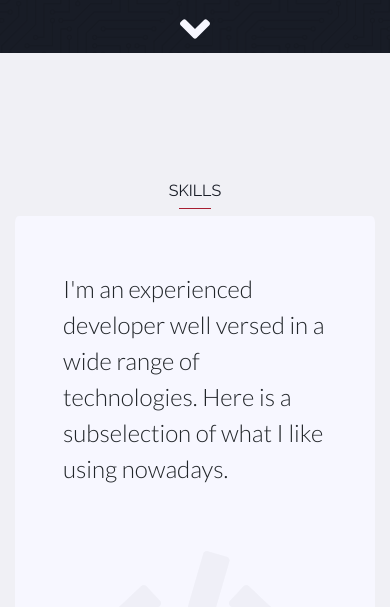
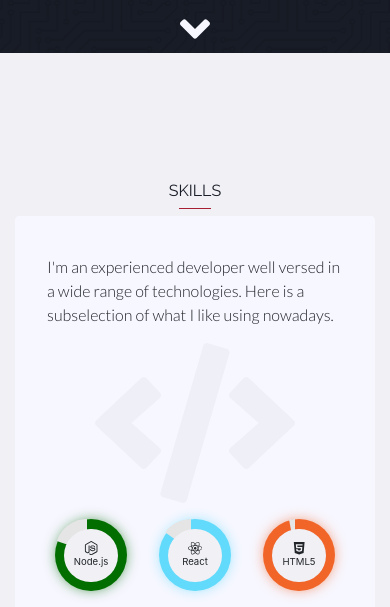
Before and after one commit to etarhan/etarhan.github.io, a Gatsby site: page / in a window 390 px wide. Shown: the part 191-798 px from the top of the page. Built offline with nearby package versions, Linux system fonts and the light colour scheme; Gatsby itself is replaced by a stand-in of ours.

Commit message:
Add favicon.ico and fix responsiveness issues

```diff
--- a/src/pages/index.js
+++ b/src/pages/index.js
@@ -38,9 +38,8 @@ const SkillDescription = styled.div`
 const resize = () => {
   if (!window.matchMedia('(max-width: 576px)').matches) {
     return { radialSize: '9em', ratio: 1.5, iconSize: '2em' };
-  } else {
-    return { radialSize: '4.5em', ratio: 1.2, iconSize: '1.5em' };
   }
+  return { radialSize: '4.5em', ratio: 1.2, iconSize: '1.5em' };
 };
 
 const IndexPage = () => {
@@ -61,21 +60,24 @@ const IndexPage = () => {
 
   const scrollToDiv = useRef(null);
 
-  const initialSizeObj = resize();
-  const [radialSize, setRadialSize] = useState(initialSizeObj.radialSize);
-  const [ratio, setRatio] = useState(initialSizeObj.ratio);
-  const [iconSize, setIconSize] = useState(initialSizeObj.iconSize);
-
+  const [radialSize, setRadialSize] = useState('0em');
+  const [ratio, setRatio] = useState(0);
+  const [iconSize, setIconSize] = useState('0em');
   const [sectionTop, setSectionTop] = useState(0);
 
   useEffect(() => {
     const resizeEvent = () => {
-      const resizeObj = resize();
-      setRadialSize(resizeObj.radialSize);
-      setRatio(resizeObj.ratio);
-      setIconSize(resizeObj.iconSize);
+      if (!window.matchMedia('(max-width: 576px)').matches) {
+        setRadialSize('9em');
+        setRatio(1.5);
+        setIconSize('2em');
+      } else {
+        setRadialSize('4.5em');
+        setRatio(1.2);
+        setIconSize('1.5em');
+      }
     };
-
+    resizeEvent();
     window.addEventListener('resize', resizeEvent);
 
     return () => {
--- a/src/styles/layout.scss
+++ b/src/styles/layout.scss
@@ -62,10 +62,13 @@ h1, h2, h3, h4, h5 {
       z-index: 3;
       font-family: Lato;
       font-size: 1.5em;
+      @media (max-width: 576px) {
+        font-size: 1em;
+      }
       width: 40%;
       @media (max-width: 1200px) {
         width: 100%;
-        padding: 2em 2em 2em 2em;
+        padding: 2em 2em 0em 2em;
       }
       .center-graphic {
         color: $primary-color;
```
Also changed, not shown: static/favicon.ico (added).
